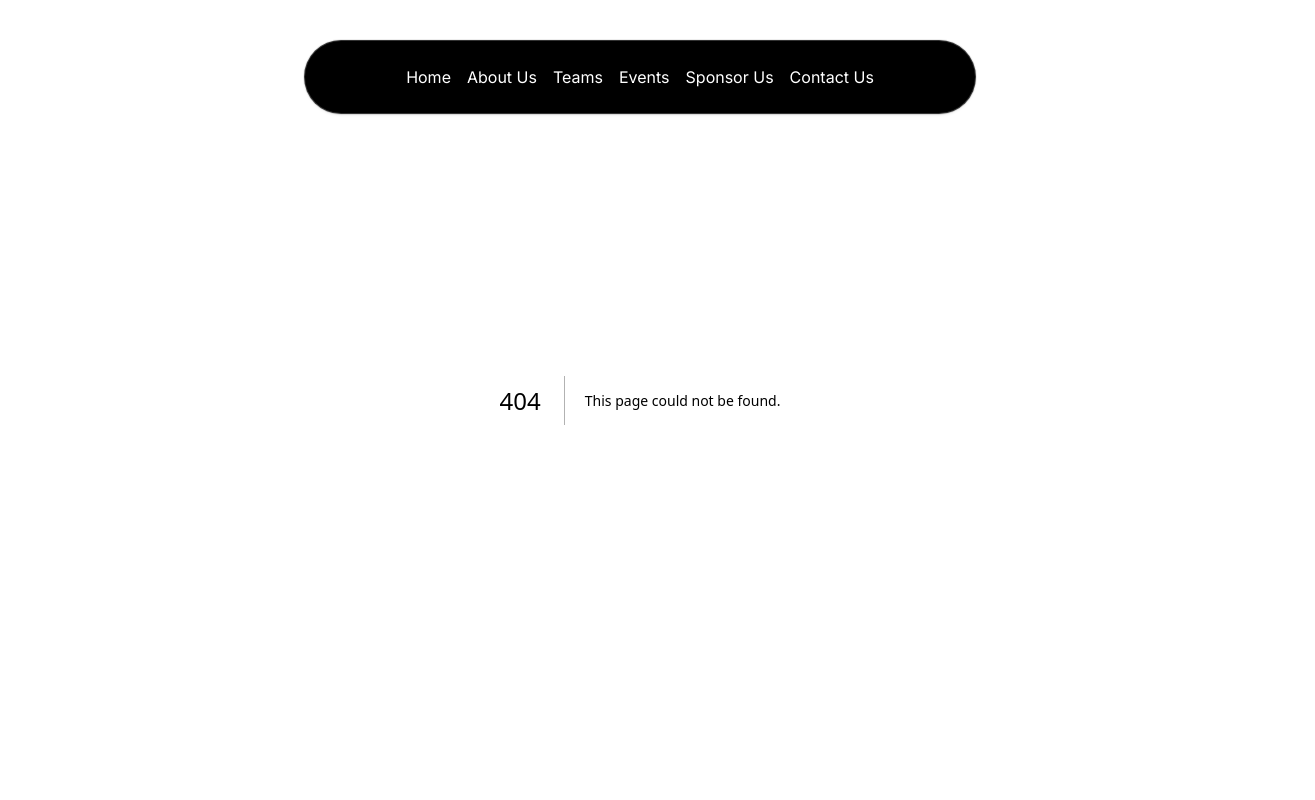
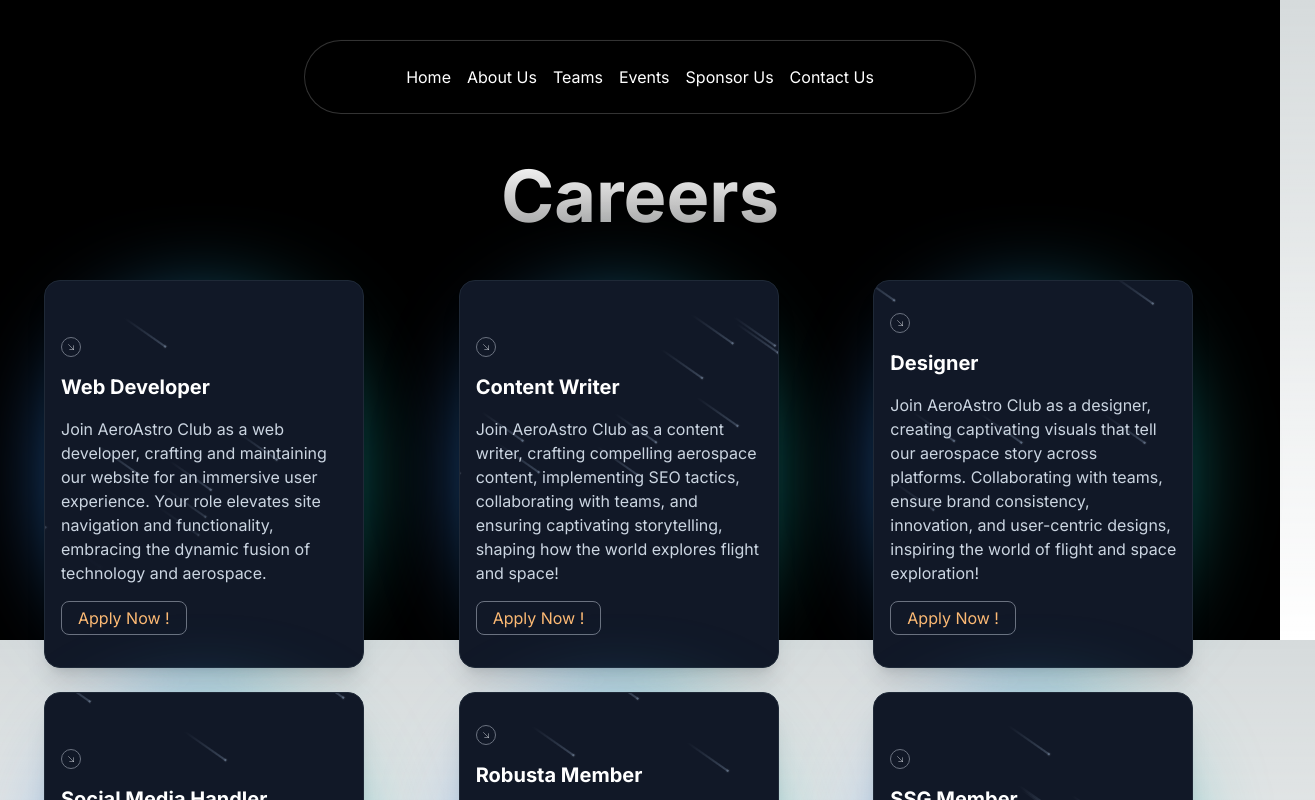
Before and after one commit to g-aeroastro-c/gitam-aero.astro, a Next.js app: page /careers in a window 1280 px wide. Before the commit this address had no page. Shown: the top 800 px of the page, 1315 px wide, since content can reach past the window. Built offline with nearby package versions, Linux system fonts and the light colour scheme.

Commit message:
careers page

```diff
--- a/package.json
+++ b/package.json
@@ -16,12 +16,12 @@
     "@tsparticles/react": "^3.0.0",
     "@tsparticles/slim": "^3.4.0",
     "clsx": "^2.1.1",
-    "framer-motion": "^11.2.13",
+    "framer-motion": "^11.3.21",
     "next": "14.2.3",
     "react": "^18",
     "react-dom": "^18",
     "simplex-noise": "^4.0.1",
-    "tailwind-merge": "^2.3.0"
+    "tailwind-merge": "^2.4.0"
   },
   "devDependencies": {
     "@types/node": "^20",
--- /dev/null
+++ b/src/app/careers/page.tsx
@@ -0,0 +1,26 @@
+import React from 'react';
+import { cn } from '@/utils/cn';
+import { Spotlight } from '@/components/ui/Spotlight';
+import { MeteorsDemo } from '@/components/card';
+
+const Careers = () => {
+  return (
+    <div className="relative h-[40rem] bg-black bg-opacity-96 antialiased">
+      <Spotlight
+        className="absolute -top-40 left-0 md:left-60 md:-top-20 w-full h-full"
+        fill="white"
+      />
+      <div className="max-w-7xl mx-auto p-4 md:pt-20">
+        <h1 className="text-4xl md:text-7xl font-bold text-center bg-clip-text text-transparent bg-gradient-to-b from-neutral-50 to-neutral-400 bg-opacity-50 mt-20 p-15">
+          Careers
+        </h1>
+
+        <div className="mt-12 ml-7">
+          <MeteorsDemo />
+        </div>
+      </div>
+    </div>
+  );
+};
+
+export default Careers;
--- a/src/components/JoinUs.tsx
+++ b/src/components/JoinUs.tsx
@@ -37,7 +37,7 @@
       <TypewriterEffect words={words} />
       <div className="flex flex-col md:flex-row space-y-4 md:space-y-0 space-x-0 md:space-x-4 mt-10">
         <button className="w-40 h-10 rounded-xl bg-black border dark:border-white border-transparent text-white text-sm hover:bg-gradient-to-r hover:from-[#8e9eab] hover:to-[#ebf4f5] hover:text-black transition-colors duration-200 delay-150">
-          Join now
+          <a href="../careers">Join Us</a>
         </button>
         <button className="w-40 h-10 rounded-xl bg-white text-black border border-black  text-sm hover:text-white hover:bg-gradient-to-l hover:from-[#0f0c29] hover:via-[#302b63] hover:to-[#24243e] transition-colors duration-200 delay-150">
           Signup
--- /dev/null
+++ b/src/components/card.tsx
@@ -0,0 +1,74 @@
+import React from "react";
+import { Meteors } from '@/components/ui/meteors';
+
+
+const cardsData = [
+  {
+    title: "Web Developer",
+    description: "Join AeroAstro Club as a web developer, crafting and maintaining our website for an immersive user experience. Your role elevates site navigation and functionality, embracing the dynamic fusion of technology and aerospace.",
+  },
+  {
+    title: "Content Writer",
+    description: "Join AeroAstro Club as a content writer, crafting compelling aerospace content, implementing SEO tactics, collaborating with teams, and ensuring captivating storytelling, shaping how the world explores flight and space!",
+  },
+  {
+    title: "Designer",
+    description: "Join AeroAstro Club as a designer, creating captivating visuals that tell our aerospace story across platforms. Collaborating with teams, ensure brand consistency, innovation, and user-centric designs, inspiring the world of flight and space exploration!",
+  },
+  {
+    title: "Social Media Handler",
+    description: "At AeroAstro Club, a social media handler crafts engaging content, engages with our audience, analyzes metrics, tracks trends, supports campaigns, and advocates for our brand. Join us to connect with aerospace enthusiasts globally.",
+  },
+  {
+    title: "Robusta Member",
+    description: "Embark on a journey into robotics with Team ROBusta! Dive deep into hands-on experiences, working closely with robots through development exploration and real-world projects. Join us and immerse yourself in the exciting world of robotics!",
+  },
+  {
+    title: "SSG Member",
+    description: "Join as an SSG member to engage in real-world projects like asteroid search campaigns, analyze data through case studies, and participate in exciting events such as lunar eclipse observations. Dive into hands-on experiences with us!",
+  },
+];
+
+export function MeteorsDemo() {
+  return (
+    <div className="grid grid-cols-1 sm:grid-cols-2 lg:grid-cols-3 gap-6">
+      {cardsData.map((card, index) => (
+        <div key={index} className="relative max-w-xs">
+          <div className="absolute inset-0 h-full w-full bg-gradient-to-r from-blue-500 to-teal-500 transform scale-[0.80] bg-red-500 rounded-full blur-3xl" />
+          <div className="relative shadow-xl bg-gray-900 border border-gray-800 px-4 py-8 h-full overflow-hidden rounded-2xl flex flex-col justify-end items-start">
+            <div className="h-5 w-5 rounded-full border flex items-center justify-center mb-4 border-gray-500">
+              <svg
+                xmlns="http://www.w3.org/2000/svg"
+                fill="none"
+                viewBox="0 0 24 24"
+                strokeWidth="1.5"
+                stroke="currentColor"
+                className="h-2 w-2 text-gray-300"
+              >
+                <path
+                  strokeLinecap="round"
+                  strokeLinejoin="round"
+                  d="M4.5 4.5l15 15m0 0V8.25m0 11.25H8.25"
+                />
+              </svg>
+            </div>
+
+            <h1 className="font-bold text-xl text-white mb-4 relative z-50">
+              {card.title}
+            </h1>
+
+            <p className="font-normal text-base text-slate-300 mb-4 relative z-50">
+              {card.description}
+            </p>
+
+            <button className="border px-4 py-1 rounded-lg border-gray-500 text-orange-300 hover:bg-black hover:drop-shadow-2xl">
+              Apply Now !
+            </button>
+
+            <Meteors number={20} />
+          </div>
+        </div>
+      ))}
+    </div>
+  );
+}
--- /dev/null
+++ b/src/components/ui/Spotlight.tsx
@@ -0,0 +1,56 @@
+import React from "react";
+import { cn } from "@/utils/cn";
+
+type SpotlightProps = {
+  className?: string;
+  fill?: string;
+};
+
+export const Spotlight = ({ className, fill }: SpotlightProps) => {
+  return (
+    <svg
+      className={cn(
+        "animate-spotlight pointer-events-none absolute z-[1]  h-[169%] w-[138%] lg:w-[84%] opacity-0",
+        className
+      )}
+      xmlns="http://www.w3.org/2000/svg"
+      viewBox="0 0 3787 2842"
+      fill="none"
+    >
+      <g filter="url(#filter)">
+        <ellipse
+          cx="1924.71"
+          cy="273.501"
+          rx="1924.71"
+          ry="273.501"
+          transform="matrix(-0.822377 -0.568943 -0.568943 0.822377 3631.88 2291.09)"
+          fill={fill || "white"}
+          fillOpacity="0.21"
+        ></ellipse>
+      </g>
+      <defs>
+        <filter
+          id="filter"
+          x="0.860352"
+          y="0.838989"
+          width="3785.16"
+          height="2840.26"
+          filterUnits="userSpaceOnUse"
+          colorInterpolationFilters="sRGB"
+        >
+          <feFlood floodOpacity="0" result="BackgroundImageFix"></feFlood>
+          <feBlend
+            mode="normal"
+            in="SourceGraphic"
+            in2="BackgroundImageFix"
+            result="shape"
+          ></feBlend>
+          <feGaussianBlur
+            stdDeviation="151"
+            result="effect1_foregroundBlur_1065_8"
+          ></feGaussianBlur>
+        </filter>
+      </defs>
+    </svg>
+  );
+};
--- /dev/null
+++ b/src/components/ui/meteors.tsx
@@ -0,0 +1,33 @@
+import { cn } from "@/utils/cn";
+import clsx from "clsx";
+import React from "react";
+
+export const Meteors = ({
+  number,
+  className,
+}: {
+  number?: number;
+  className?: string;
+}) => {
+  const meteors = new Array(number || 20).fill(true);
+  return (
+    <>
+      {meteors.map((el, idx) => (
+        <span
+          key={"meteor" + idx}
+          className={cn(
+            "animate-meteor-effect absolute top-1/2 left-1/2 h-0.5 w-0.5 rounded-[9999px] bg-slate-500 shadow-[0_0_0_1px_#ffffff10] rotate-[215deg]",
+            "before:content-[''] before:absolute before:top-1/2 before:transform before:-translate-y-[50%] before:w-[50px] before:h-[1px] before:bg-gradient-to-r before:from-[#64748b] before:to-transparent",
+            className
+          )}
+          style={{
+            top: 0,
+            left: Math.floor(Math.random() * (400 - -400) + -400) + "px",
+            animationDelay: Math.random() * (0.8 - 0.2) + 0.2 + "s",
+            animationDuration: Math.floor(Math.random() * (10 - 2) + 2) + "s",
+          }}
+        ></span>
+      ))}
+    </>
+  );
+};
--- a/tailwind.config.ts
+++ b/tailwind.config.ts
@@ -17,6 +17,30 @@
   darkMode: 'class',
   theme: {
     extend: {
+      animation: {
+        "meteor-effect": "meteor 5s linear infinite",
+      },
+      keyframes: {
+        spotlight: {
+          "0%": {
+            opacity: '0',
+            transform: "translate(-72%, -62%) scale(0.5)",
+          },
+          "100%": {
+            opacity: '1',
+            transform: "translate(-50%,-40%) scale(1)",
+          },
+        },
+        meteor: {
+          "0%": { transform: "rotate(215deg) translateX(0)", opacity: "1" },
+          "70%": { opacity: "1" },
+          "100%": {
+            transform: "rotate(215deg) translateX(-500px)",
+            opacity: "0",
+          },
+        },
+      },
+
       backgroundImage: {
         "gradient-radial": "radial-gradient(var(--tw-gradient-stops))",
         "gradient-conic":
```
Also changed, not shown: 1 other file (tests, documents, lock files or other folders).
